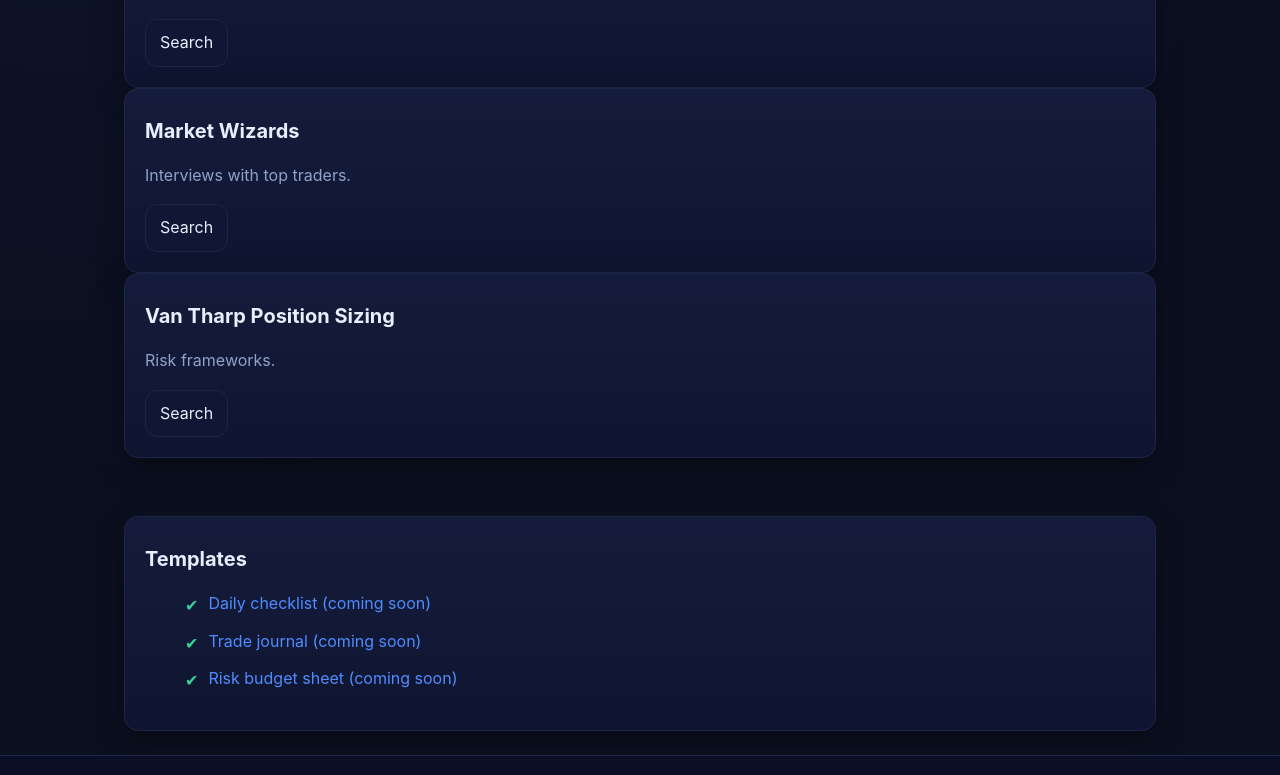
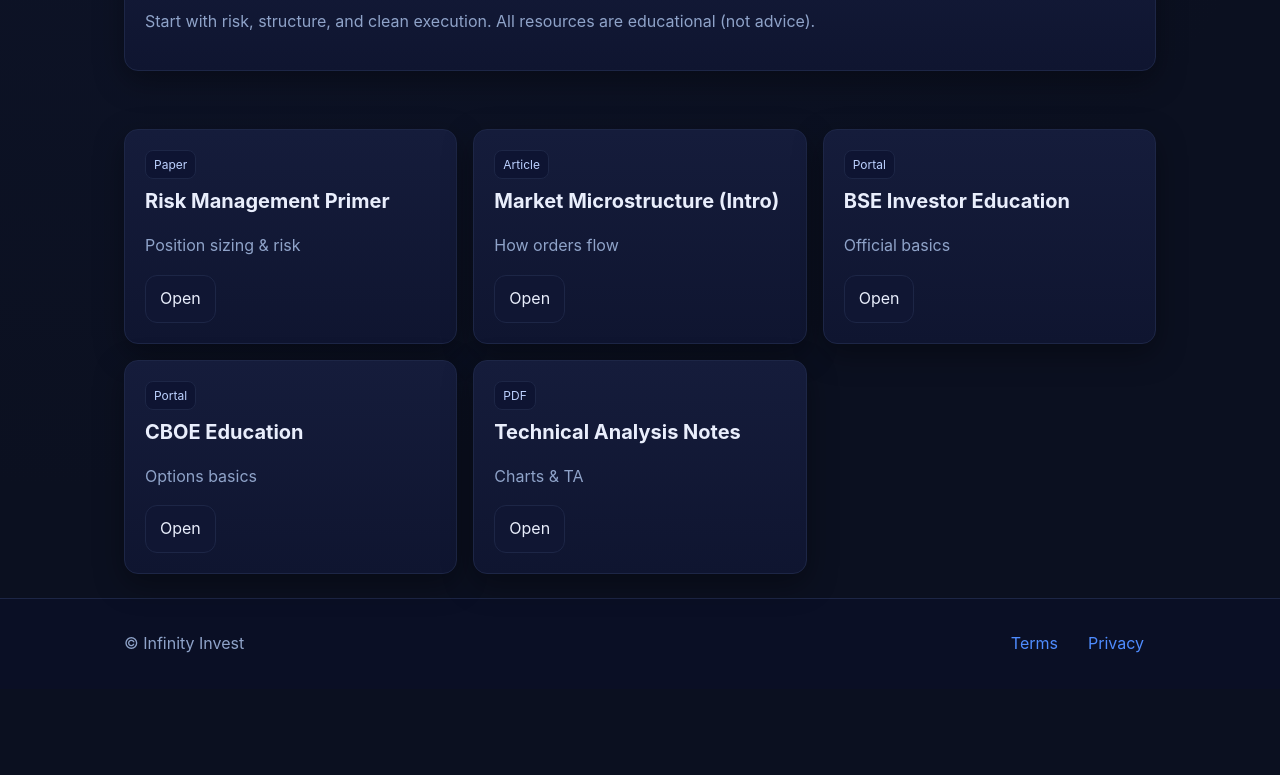
Before and after one commit to mrdevashish/alphaedge, a plain HTML site: page docs/learn.html in a window 1280 px wide. Shown: the part 216-991 px from the top of the page. After the commit the page ends 905 px from the top, so only its background shows below. Drawn offline with Linux system fonts and the light colour scheme.

Commit message:
Learn: JSON-driven resource grid + loader

```diff
--- /dev/null
+++ b/docs/assets/data/books.json
@@ -0,0 +1,7 @@
+[
+  {"title":"Risk Management Primer","type":"Paper","href":"https://papers.ssrn.com/sol3/papers.cfm?abstract_id=3423101","note":"Position sizing & risk"},
+  {"title":"Market Microstructure (Intro)","type":"Article","href":"https://www.investopedia.com/terms/m/marketmicrostructure.asp","note":"How orders flow"},
+  {"title":"BSE Investor Education","type":"Portal","href":"https://www.bseindia.com/static/investors/education.aspx","note":"Official basics"},
+  {"title":"CBOE Education","type":"Portal","href":"https://www.cboe.com/education/","note":"Options basics"},
+  {"title":"Technical Analysis Notes","type":"PDF","href":"https://www.cs.cmu.edu/~cosal/comp-learning-book/ta-notes.pdf","note":"Charts & TA"}
+]
--- /dev/null
+++ b/docs/assets/js/learn.js
@@ -0,0 +1,17 @@
+(async function(){
+  const grid = document.getElementById('learnGrid');
+  if(!grid) return;
+  try{
+    const res = await fetch('assets/data/books.json');
+    const list = await res.json();
+    grid.innerHTML = list.map(x=>`
+      <div class="card">
+        <div class="badge">${x.type}</div>
+        <h3>${x.title}</h3>
+        <p class="lead">${x.note||''}</p>
+        <a class="btn" ${x.href.startsWith('http')?'target="_blank"':''} href="${x.href}">Open</a>
+      </div>`).join('');
+  }catch(e){
+    grid.innerHTML = '<div class="card">Could not load resources.</div>';
+  }
+})();
--- a/docs/learn.html
+++ b/docs/learn.html
@@ -4,27 +4,24 @@
 <link rel="stylesheet" href="assets/css/styles.css"></head><body>
 <nav class="nav"><div class="container row">
   <div class="brand"><img src="assets/img/logo.svg" alt="">Infinity Invest</div>
-  <button id="navToggle" aria-label="Menu">☰</button>
   <div class="menu"><a href="index.html">Home</a><a href="services.html">Services</a><a href="products.html">Products</a><a class="active" href="learn.html">Learn</a><a href="reviews.html">Reviews</a><a href="about.html">About</a><a href="contact.html">Contact</a></div>
 </div></nav>
 
-<section class="container grid-3" style="padding-top:24px">
-  <div class="card"><h3>Trading in the Zone</h3><p class="lead">Psychology classic (search legal copy online).</p><a class="btn" href="https://www.google.com/search?q=trading+in+the+zone+pdf" target="_blank">Search</a></div>
-  <div class="card"><h3>Market Wizards</h3><p class="lead">Interviews with top traders.</p><a class="btn" href="https://www.google.com/search?q=market+wizards+pdf" target="_blank">Search</a></div>
-  <div class="card"><h3>Van Tharp Position Sizing</h3><p class="lead">Risk frameworks.</p><a class="btn" href="https://www.google.com/search?q=van+tharp+position+sizing+pdf" target="_blank">Search</a></div>
+<section class="container" style="padding-top:24px">
+  <div class="card">
+    <h1>Learning Hub</h1>
+    <p class="lead">Start with risk, structure, and clean execution. All resources are educational (not advice).</p>
+  </div>
 </section>
 
 <section class="container" style="margin-top:10px">
-  <div class="card">
-    <h3>Templates</h3>
-    <ul class="list">
-      <li><a href="#">Daily checklist (coming soon)</a></li>
-      <li><a href="#">Trade journal (coming soon)</a></li>
-      <li><a href="#">Risk budget sheet (coming soon)</a></li>
-    </ul>
-  </div>
+  <div id="learnGrid" class="grid grid-3"><!-- filled by learn.js --></div>
 </section>
 
-<footer class="footer"><div class="container row" style="padding:22px 24px"><div class="muted">© Infinity Invest</div><div class="menu"><a href="terms.html">Terms</a><a href="privacy.html">Privacy</a></div></div></footer>
+<footer class="footer"><div class="container row" style="padding:22px 24px">
+  <div class="muted">© Infinity Invest</div>
+  <div class="menu"><a href="terms.html">Terms</a><a href="privacy.html">Privacy</a></div>
+</div></footer>
 <script src="assets/js/nav.js"></script>
+<script src="assets/js/learn.js"></script>
 </body></html>
```
